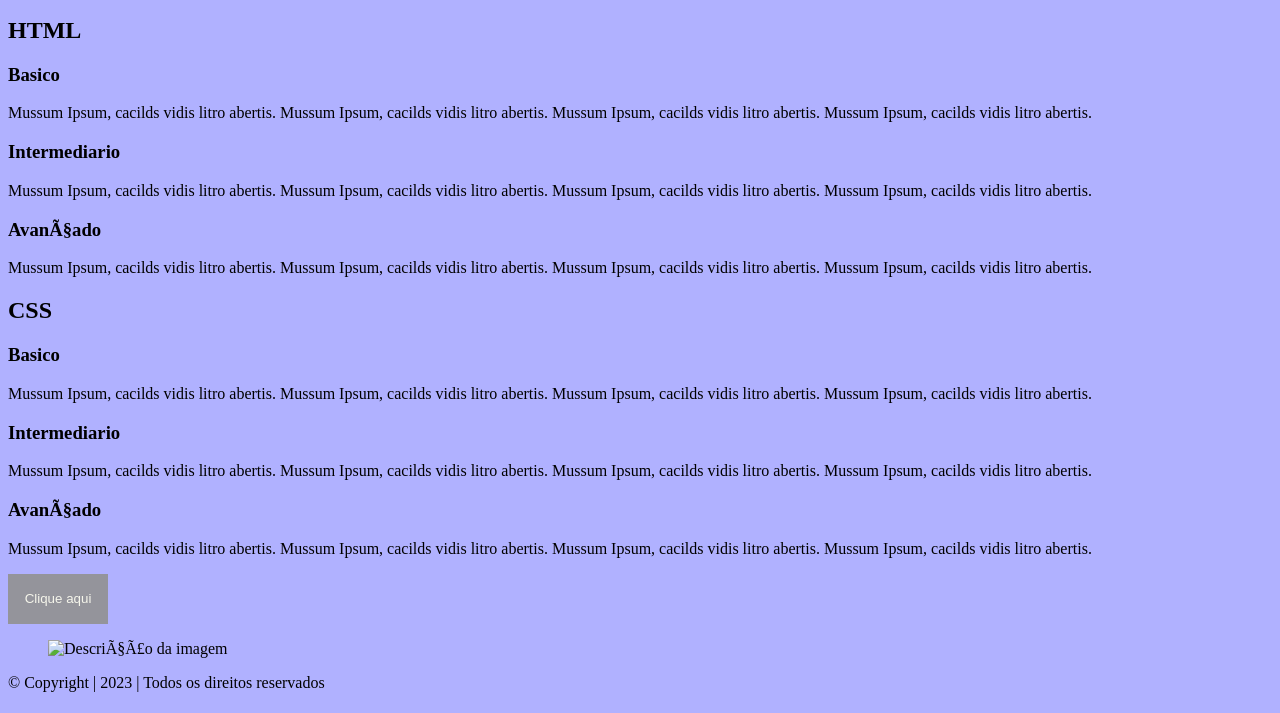
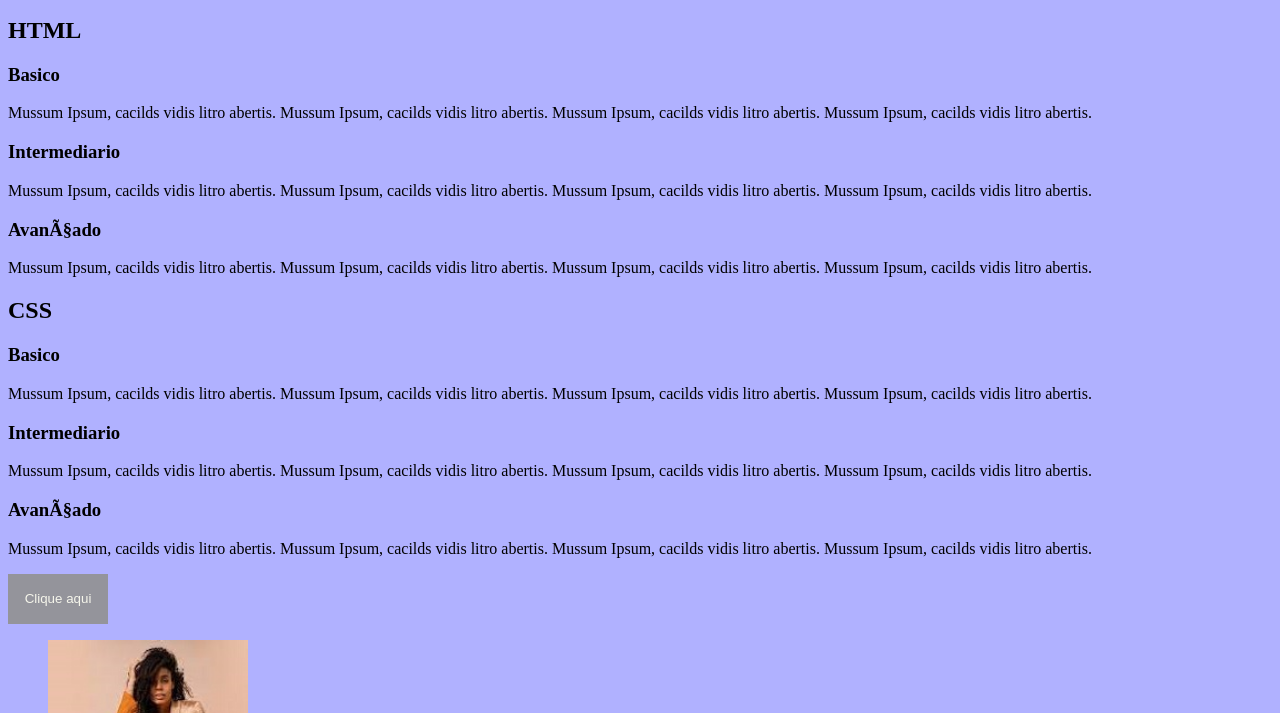
Before and after one commit to isauradahora/repo-project, a plain HTML site: page modulo-html-css/aula 3/index.html in a window 1280 px wide. Shown: the part 87-800 px from the top of the page. Drawn offline with Linux system fonts and the light colour scheme.

Commit message:
Update index.html

```diff
--- a/modulo-html-css/aula 3/index.html
+++ b/modulo-html-css/aula 3/index.html
@@ -5,7 +5,7 @@
         <meta charset="UFT-8">
         <meta name="viewport" content="width=device-width, initial-scale=1.0">
         <link rel="stylesheet" href="style.css">
-        <link rel="icon" href="./aula3/cdd389ce14ff44a4ba14d30ade090da1.png">
+        <link rel="icon" href="./img/cdd389ce14ff44a4ba14d30ade090da1.png">
         <title>Meu projetinho chique</title>
     </head>
 
@@ -70,7 +70,7 @@
         <button>Clique aqui</button>
 
         <figure>
-            <img src="aula3/3.jpg" alt="Descrição da imagem">
+            <img src="./img/3.jpg" alt="Descrição da imagem">
         </figure>
         <footer>
             <p>
```
